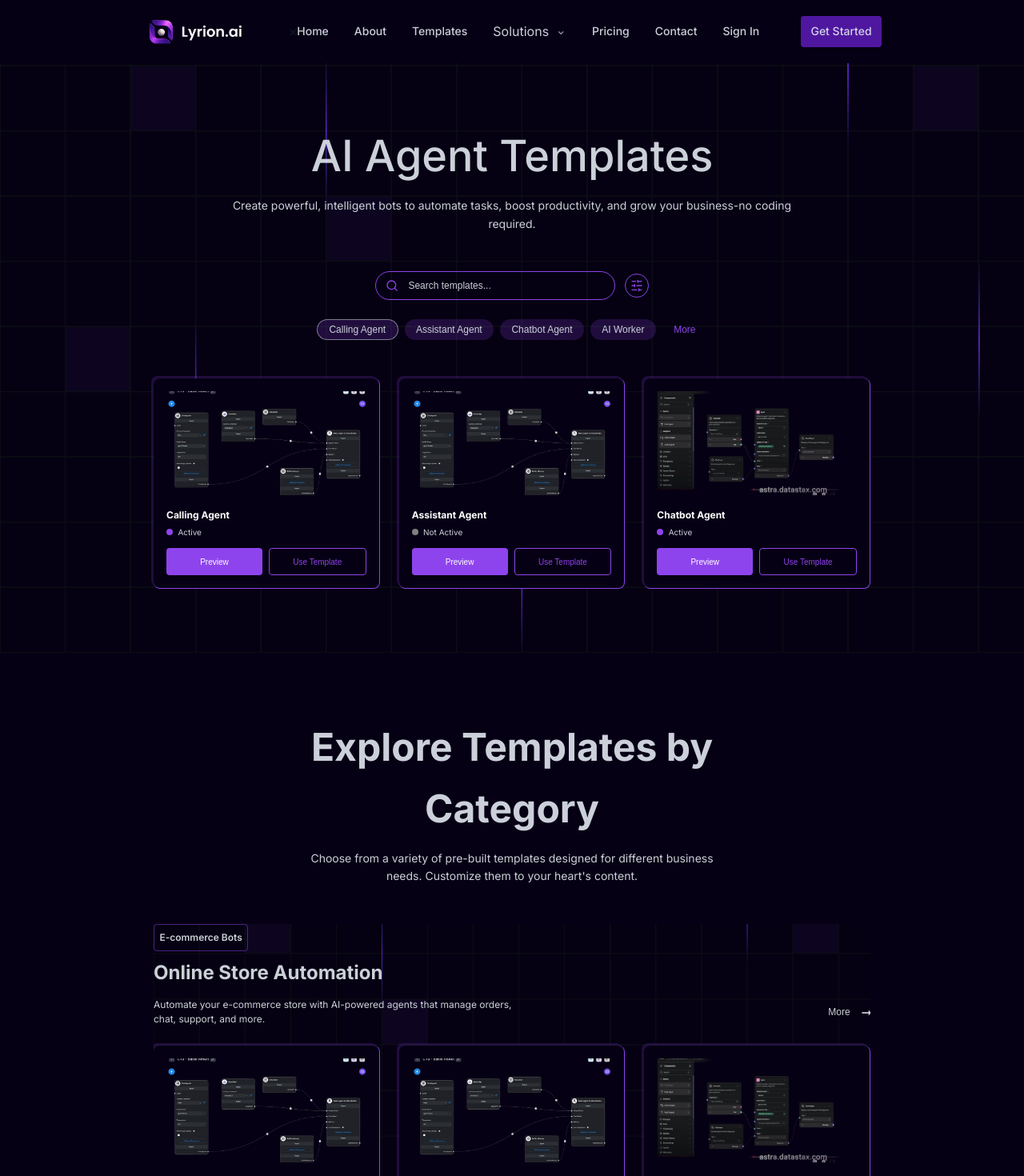
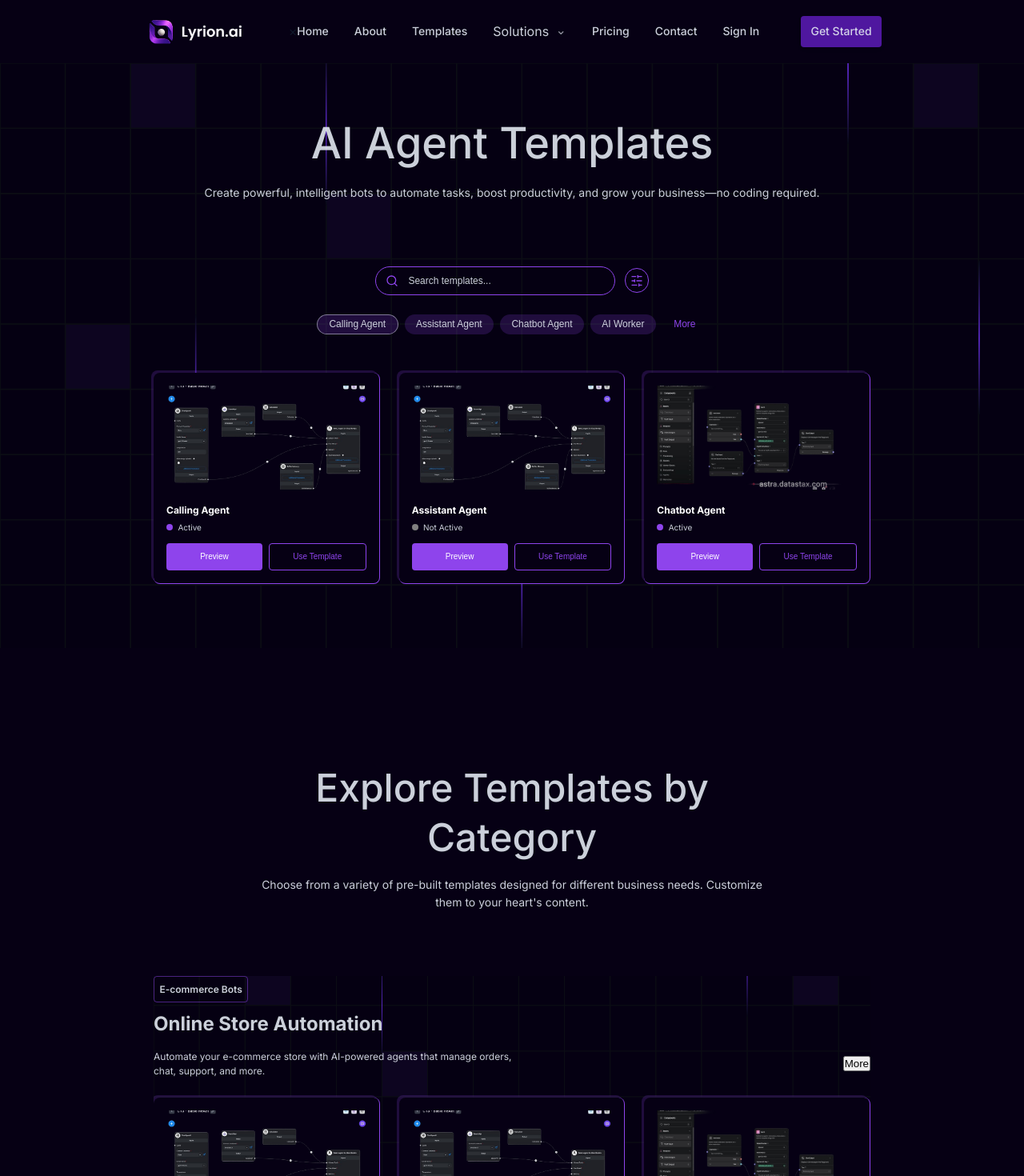
Before and after one commit to ADEEL-AHMAD-123/lyrion-frontend, a React (Vite) app: page /templates in a window 1280 px wide. Shown: the top 1470 px of the page at 80% size. Built offline with nearby package versions, Linux system fonts and the light colour scheme.

Commit message:
fixed all typographies and sections sizes and pattern visibiliity

```diff
--- /dev/null
+++ b/src/components/common/SectionIntro/SectionIntro.jsx
@@ -0,0 +1,15 @@
+import React from 'react';
+import './SectionIntro.scss';
+import PrimaryButton from '../primary button/PrimaryButton';
+
+const SectionIntro = ({ heading, paragraph, buttonText, to = "#", size = "large" }) => {
+  return (
+    <div className={`hero-content-wrapper ${size}`}>
+      <h1>{heading}</h1>
+      <p>{paragraph}</p>
+      {buttonText && <PrimaryButton text={buttonText} to={to} />}
+    </div>
+  );
+};
+
+export default SectionIntro;
--- /dev/null
+++ b/src/components/common/SectionIntro/SectionIntro.scss
@@ -0,0 +1,84 @@
+@use '../../../styles/base/variables' as *;
+@use '../../../styles/base/mixins' as *;
+
+.hero-content-wrapper {
+  width: 65%;
+  margin: 0 auto;
+  padding-top: $spacing-3xl;
+  padding-bottom: $spacing-2xl;
+  text-align: center;
+  z-index: 1;
+
+  @include tablet {
+    width: 60%;
+  }
+
+  @include mobile {
+    width: 90%;
+    padding-bottom: $spacing-xl;
+
+  }
+
+  &.medium {
+    width: 50%;
+
+    @include tablet {
+      width: 55%;
+    }
+
+    @include mobile {
+      width: 90%; // keep full width on mobile
+    }
+  }
+
+  // heading styles
+  h1 {
+    font-weight: $font-weight-medium;
+    line-height: 1.3;
+    margin-bottom: $spacing-md;
+  }
+
+  &.large h1 {
+    font-size: 54px;
+
+    @include tablet {
+      font-size: $font-size-2xl;
+    }
+
+    @include mobile {
+      font-size: $font-size-2xl;
+    }
+  }
+
+  &.medium h1 {
+    font-size: 48px;
+
+    @include tablet {
+      font-size: $font-size-2xl;
+    }
+
+    @include mobile {
+      font-size: $font-size-xl;
+    }
+  }
+
+  p {
+    font-size: $font-size-sm;
+    line-height: 1.6;
+    margin-bottom: $spacing-xl;
+    padding: 0 ;
+
+    @include tablet {
+      font-size: $font-size-base;
+    }
+
+    @include mobile {
+      font-size: $font-size-xs;
+    }
+  }
+
+  button {
+    position: relative;
+    z-index: 2;
+  }
+}
--- a/src/components/sections/Hero/Hero.jsx
+++ b/src/components/sections/Hero/Hero.jsx
@@ -1,20 +1,15 @@
 import React from 'react';
 import './_hero.scss';
-import PrimaryButton from '../../common/primary button/PrimaryButton';
+import SectionIntro from '../../common/SectionIntro/SectionIntro';
 
 const Hero = ({ heading, paragraph, buttonText }) => {
   return (
-<section className="hero-section">
-  <div className="background-layer" />
-  <div className="container">
-    <div className="hero-content">
-      <h1>{heading}</h1>
-      <p>{paragraph}</p>
-      <PrimaryButton text={buttonText} to="#" />
-    </div>
-  </div>
-</section>
-
+    <section className="hero-section">
+      <div className="background-layer" />
+      <div className="container">
+        <SectionIntro heading={heading} paragraph={paragraph} buttonText={buttonText} />
+      </div>
+    </section>
   );
 };
 
--- a/src/components/sections/Hero/_hero.scss
+++ b/src/components/sections/Hero/_hero.scss
@@ -4,15 +4,15 @@
 .hero-section {
   background-color: $color-primary;
   color: $color-text-light;
-  padding: $spacing-3xl ;
+  padding: $spacing-3xl;
   position: relative;
   overflow: hidden;
 
   .background-layer {
     @include pattern-background;
     z-index: 0;
-height: 60%;
-top: 5rem;
+    height: 60%;
+    top: 5rem;
   }
 
   .container {
@@ -24,58 +24,6 @@ top: 5rem;
     text-align: center;
   }
 
-  .hero-content {
-   width: 65%;
-    margin: 0 auto;
-    padding-top: $spacing-3xl;
-    padding-bottom: $spacing-2xl;
-
-    @include tablet {
-      width: 60%;
-    }
-
-    @include mobile {
-      width: 90%;
-    }
-
-    h1,
-    p,
-    button {
-      position: relative;
-      z-index: 2;
-    }
-
-    h1 {
-      font-size: 54px;
-      font-weight: $font-weight-medium;
-      line-height: 1.3;
-      margin-bottom: $spacing-md;
-
-      @include tablet {
-        font-size: $font-size-2xl;
-      }
-
-      @include mobile {
-        font-size: $font-size-2xl;
-      }
-    }
-
-    p {
-      font-size: $font-size-sm;
-      line-height: 1.6;
-      margin-bottom: $spacing-xl;
-      padding: 0 $spacing-xl;
-
-      @include tablet {
-        font-size: $font-size-base;
-      }
-
-      @include mobile {
-        font-size: $font-size-xs;
-      }
-    }
-  }
-
   @include tablet {
     padding: $spacing-2xl;
   }
--- a/src/components/sections/TemplatesByCategory/TemplatesByCategory.jsx
+++ b/src/components/sections/TemplatesByCategory/TemplatesByCategory.jsx
@@ -3,6 +3,8 @@ import "./TemplatesByCategory.scss";
 import agent1 from "../../../assets/images/assistant agent.png";
 import agent2 from "../../../assets/images/calling-agent.png";
 import agent3 from "../../../assets/images/chatbot-agent.png";
+import SectionIntro from "../../common/SectionIntro/SectionIntro";
+import { ChevronDown } from "lucide-react";
 
 const categoryData = [
   {
@@ -28,12 +30,11 @@ const categoryData = [
 const TemplatesByCategory = () => {
   return (
     <section className="template-categories">
-      <div className="section-header">
-        <h2>Explore Templates by Category</h2>
-        <p>
-        Choose from a variety of pre-built templates designed for different business needs. Customize them to your heart's content.
-        </p>
-      </div>
+    <SectionIntro
+  heading="Explore Templates by Category"
+  paragraph="Choose from a variety of pre-built templates designed for different business needs. Customize them to your heart's content."
+  size="medium"
+/>
 
       <div className="categories-wrapper">
         {categoryData.map((cat, index) => (
@@ -71,8 +72,13 @@ const TemplatesByCategory = () => {
       </div>
 
       <div className="view-more-wrapper">
-        <button className="view-more-btn">Explore More</button>
-      </div>
+      <button className="view-more-btn">
+  Explore More
+  <ChevronDown className="arrow-icon" size={16} strokeWidth={1.5} stroke="currentColor" />
+</button>
+
+</div>
+
     </section>
   );
 };
--- a/src/components/sections/TemplatesByCategory/TemplatesByCategory.scss
+++ b/src/components/sections/TemplatesByCategory/TemplatesByCategory.scss
@@ -6,44 +6,7 @@
   color: $color-text-light;
   padding: 5rem 0;
 
-  .section-header {
-    text-align: center;
-    width: 40%;
-    margin-inline: auto;
-    margin-bottom: $spacing-2xl;
-    @include tablet {
-        width: 60%;
-      }
 
-      @include mobile {
-        width: 80%;
-      }
-
-    h2 {
-      font-size: 48px;
-      margin-bottom: $spacing-sm;
-      @include tablet {
-        font-size: $font-size-2xl;
-      }
-
-      @include mobile {
-        font-size: $font-size-xl;
-      }
-    }
-
-    p {
-      font-size: $font-size-sm;
-      color: $color-text-light;
-      max-width: 600px;
-      margin: 0 auto;
-      line-height: 1.6;
-
-      @include mobile {
-        font-size: $font-size-xs;
-        line-height: 1;
-      }
-    }
-  }
   .category-block {
     position: relative;
     overflow: hidden;
@@ -131,29 +94,8 @@
           line-height: 1.5;
         }
 
-        .more-btn {
-          display: flex;
-          align-items: center;
-          gap: 0.5rem;
-          font-size: $font-size-xs;
-          background-color: transparent;
-          border: none;
-          color: $color-text-light;
-          font-weight: $font-weight-medium;
-          cursor: pointer;
 
-          &::after {
-            content: "➞";
-            font-size: 1rem;
-            display: inline-block;
-            margin-left: 0.25rem;
-            transform: translateX(2px);
-          }
 
-          &:hover {
-            text-decoration: underline;
-          }
-        }
       }
 
     }
@@ -290,13 +232,18 @@ border-bottom: 1px solid $color-accent-purple;
     }
   }
 
+
+}
+
 .view-more-wrapper {
   margin-top: $spacing-2xl;
   display: flex;
   justify-content: center;
+
   @include mobile {
     margin: 0;
   }
+
 
   .view-more-btn {
     padding: 0.5rem 1rem;
@@ -307,11 +254,17 @@ border-bottom: 1px solid $color-accent-purple;
     border: none;
     cursor: pointer;
     transition: all 0.2s;
+    display: flex;
+    align-items: center;
+    gap: 0.5rem;
 
     &:hover {
       background-color: rgba($color-white, 0.08);
     }
 
+    .arrow-icon {
+      color: inherit;
+      margin-top: 1px;
     }
   }
 }
--- a/src/components/sections/TestimonialsSection/TestimonialsSection.scss
+++ b/src/components/sections/TestimonialsSection/TestimonialsSection.scss
@@ -20,30 +20,6 @@
     z-index: 2;
   }
 
-  .section-header {
-    text-align: center;
-    width: 40%;
-    margin: 0 auto $spacing-2xl;
-
-    @include tablet {
-      width: 50%;
-    }
-
-    @include mobile {
-      width: 70%;
-    }
-
-    h2 {
-      font-size: $font-size-2xl;
-      margin-bottom: $spacing-sm;
-    }
-
-    p {
-      font-size: $font-size-sm;
-      line-height: 1.6;
-    }
-  }
-
   .testimonial-wrapper {
     display: flex;
     align-items: center;
@@ -51,8 +27,8 @@
     gap: $spacing-lg;
 
     @include mobile {
-      padding: 0 $spacing-lg;
-      gap: $spacing-sm;
+      flex-direction: column;
+      gap: $spacing-md;
     }
 
     .arrow-btn {
@@ -109,7 +85,6 @@
         display: flex;
         flex-direction: column;
         justify-content: space-between;
-
 
         @include tablet {
           padding: $spacing-md;
@@ -170,5 +145,29 @@
         }
       }
     }
+
+
+    .desktop-only {
+      display: flex;
+
+      @include mobile {
+        display: none;
+      }
+    }
+
+
+    .mobile-arrows {
+      display: none;
+
+      @include mobile {
+        display: flex;
+        justify-content: center;
+        gap: $spacing-md;
+        margin-top: $spacing-md;
+      }
+    }
   }
+
+
+
 }
--- a/src/pages/TemplatePage/TemplatesPage.jsx
+++ b/src/pages/TemplatePage/TemplatesPage.jsx
@@ -7,6 +7,8 @@ import agent3 from "../../assets/images/chatbot-agent.png";
 import TemplatesByCategory from "../../components/sections/TemplatesByCategory/TemplatesByCategory";
 import TestimonialsSection from "../../components/sections/TestimonialsSection/TestimonialsSection";
 import CTA from "../../components/sections/CTA/CTA";
+import SectionIntro from "../../components/common/SectionIntro/SectionIntro";
+
 
 const tabs = ["Calling Agent", "Assistant Agent", "Chatbot Agent", "AI Worker", "More"];
 const cardImages = [agent1, agent2, agent3];
@@ -45,12 +47,11 @@ const TemplatesPage = () => {
 
     <div className="background-layer" />
     <div className="content-wrapper">
-      <div className="hero">
-        <h1>AI Agent Templates</h1>
-        <p>
-        Create powerful, intelligent bots to automate tasks, boost productivity, and grow your business-no coding required.
-        </p>
-      </div>
+    <SectionIntro
+            heading="AI Agent Templates"
+            paragraph="Create powerful, intelligent bots to automate tasks, boost productivity, and grow your business—no coding required."
+
+          />
 
       <div className="content-section">
         <div className="search-area">
--- a/src/pages/TemplatePage/TemplatesPage.scss
+++ b/src/pages/TemplatePage/TemplatesPage.scss
@@ -4,7 +4,7 @@
 .template-page {
   background-color: $color-primary;
   color: $color-text-light;
-  padding: 10rem 0 5rem 0;
+  padding: 5rem 0 5rem 0;
   position: relative;
   overflow: hidden;
   .content-wrapper {
@@ -18,43 +18,6 @@
   }
 
 
-  .hero {
-    text-align: center;
-    width: 65%;
-    margin-inline: auto;
-    margin-bottom: $spacing-2xl;
-
-    @include tablet {
-      width: 60%;
-    }
-
-    @include mobile {
-      width: 90%;
-    }
-
-    h1 {
-      font-size: 54px;
-      font-weight: $font-weight-medium;
-      line-height: 1.3;
-      margin-bottom: $spacing-md;
-
-      @include tablet {
-        font-size: $font-size-2xl;
-      }
-
-      @include mobile {
-        font-size: $font-size-2xl;
-      }
-    }
-
-    p {
-      font-size: $font-size-sm;
-      line-height: 1.6;
-      color: $color-text-light;
-      margin-top: $spacing-sm;
-      padding: 0 $spacing-3xl;
-    }
-  }
 
   .content-section {
     width: 70%;
```
Also changed, not shown: src/components/sections/MissionVisionSection/MissionVisionSection.jsx (+13 -10 lines), src/components/sections/MissionVisionSection/MissionVisionSection.scss (+17 -21 lines), src/components/sections/TestimonialsSection/TestimonialsSection.jsx (+31 -19 lines). Lines whose indentation alone changed are shown as unchanged.
